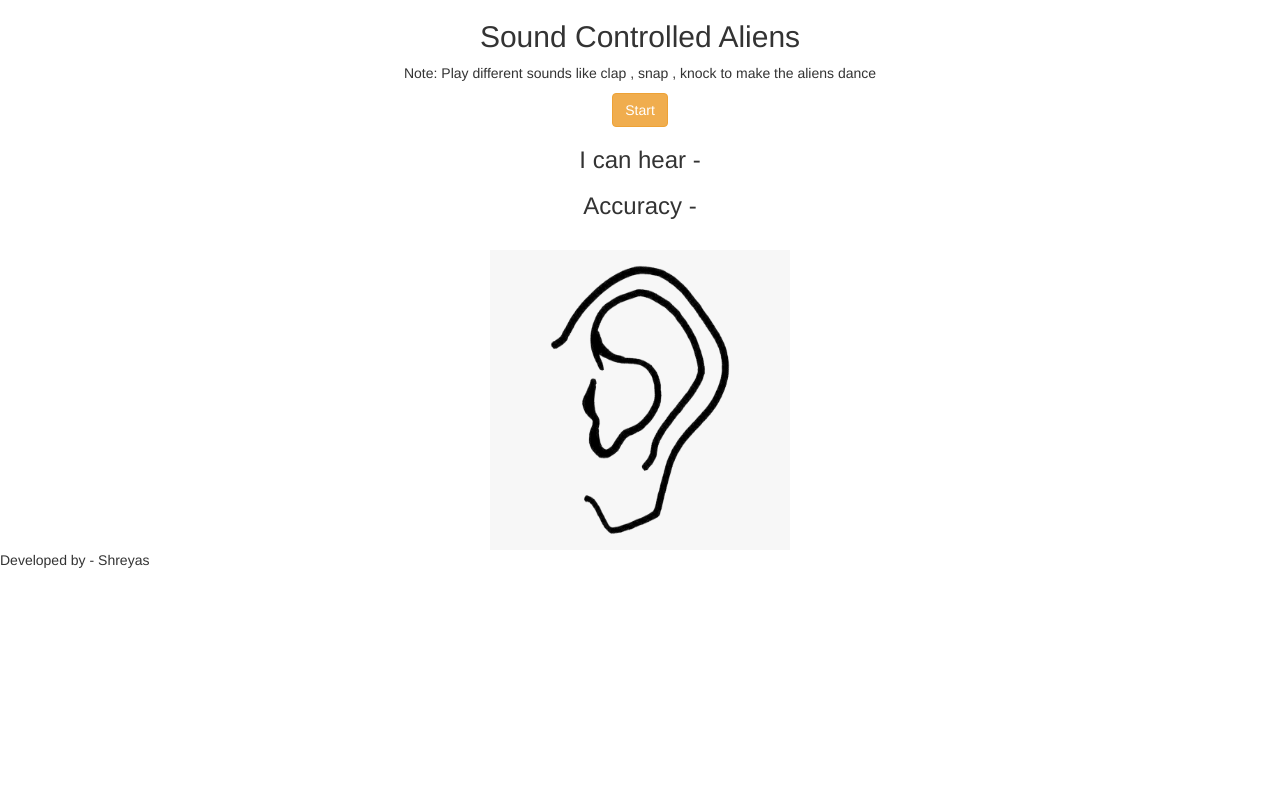
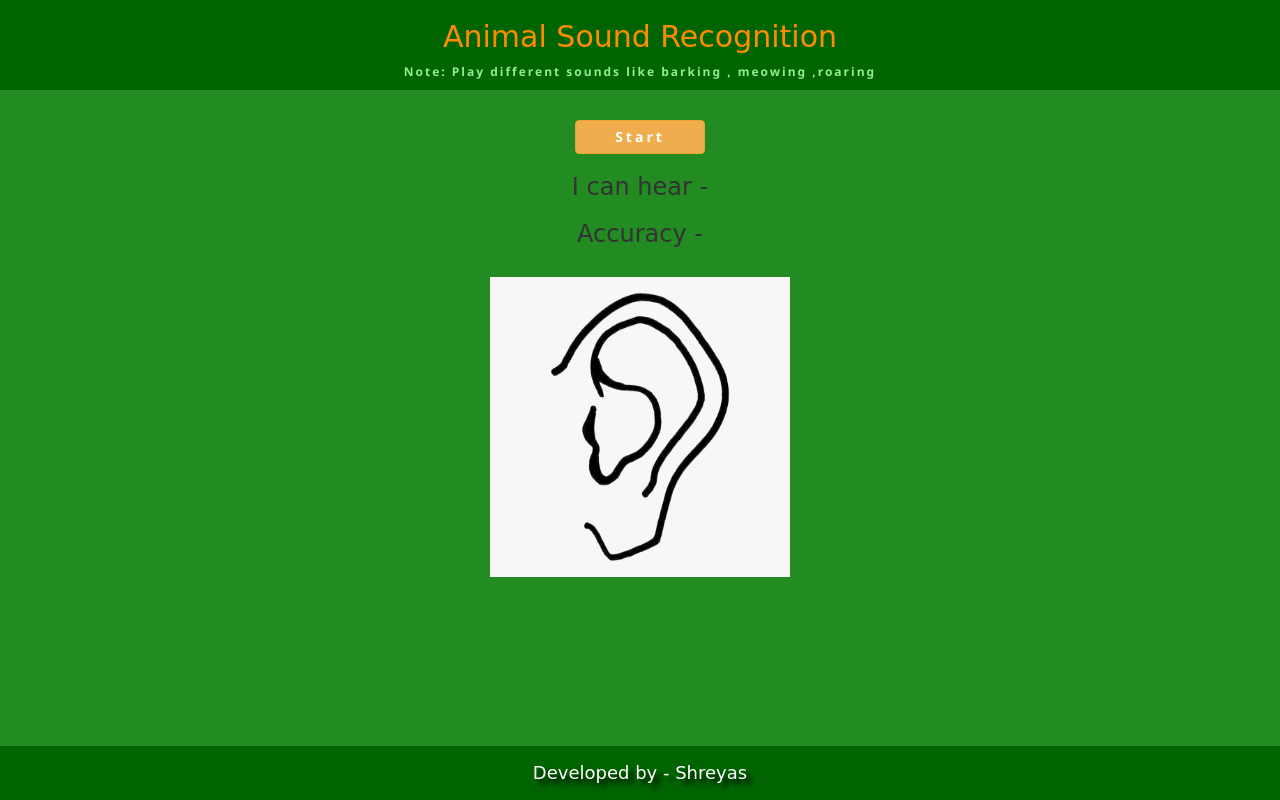
Before and after one commit to ShreyasJ1/AnimalSoundRecognition, a plain HTML site: page index.html in a window 1280 px wide. Drawn offline with nearby package versions, Linux system fonts and the light colour scheme.

Commit message:
Add files via upload

```diff
--- a/index.html
+++ b/index.html
@@ -12,8 +12,8 @@
 </head>
 <body>
      <div class="col-xs-12 header_div text-center">
-      <h2>Sound Controlled Aliens</h2>
-      <p>Note: Play different sounds like clap , snap , knock to make the aliens dance</p>
+      <h2>Animal Sound Recognition</h2>
+      <p>Note: Play different sounds like barking , meowing ,roaring</p>
      </div>
      <div class="main_div">
       <center>
@@ -22,7 +22,7 @@
         <h3 id="result_label">I can hear - </h3>
         <h3 id="result_confidence">Accuracy - </h3>
         <br>
-        <img id="alien1" src="Ear Image.png" width="300" height="300">
+        <img id="images" src="Ear Image.png" width="300" height="300">
       </center>
       </div>
 <div class="copy_right_footer">Developed by - Shreyas</div>
--- a/style.css
+++ b/style.css
@@ -0,0 +1,38 @@
+body
+{
+font-family: 'Special Elite', cursive;
+background-color: forestgreen;
+}
+.header_div
+{
+background-color: darkgreen;
+color:darkorange;
+}
+.header_div p
+{
+color:lightgreen;
+font-family:'Segoe UI', Tahoma, Geneva, Verdana, sans-serif;
+letter-spacing: 2px;
+font-size: 12px;
+font-weight: bold;
+}
+.main_div button
+{
+font-family: 'Segoe UI', Tahoma, Geneva, Verdana, sans-serif;
+margin-top: 30px;
+width: 130px;
+font-weight: bolder;
+letter-spacing: 3px;
+}
+.copy_right_footer
+{
+position: fixed;
+color:white;
+bottom: 0;
+width: 100%;
+font-size: 18px;
+background-color:darkgreen;
+line-height: 3;
+text-align:center;
+text-shadow:5px 5px 5px black;
+}
```
